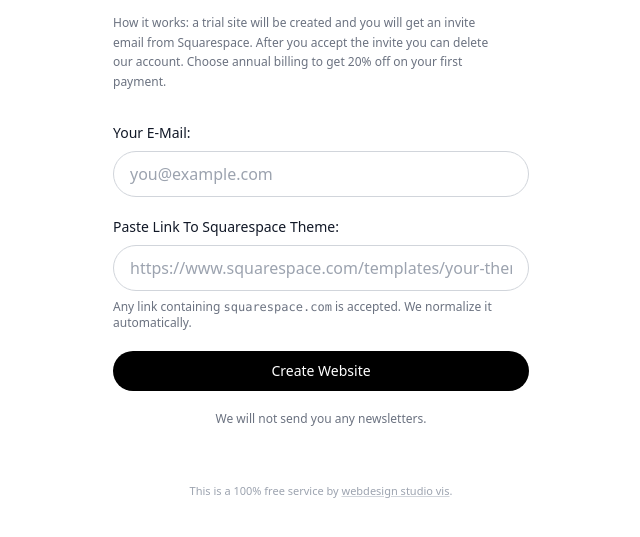
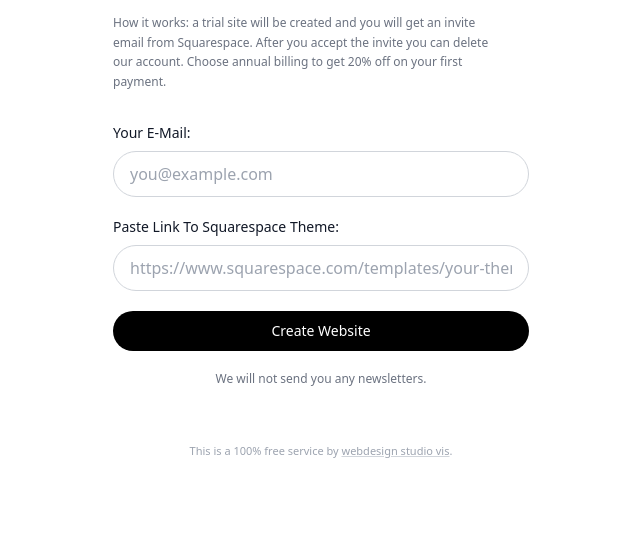
Before and after one commit to philippkochman1995/squarespace20, a plain HTML site: page index.html in a window 1280 px wide. Shown: the part 227-764 px from the top of the page, without its empty margins (319-959 px from the left). Drawn offline with nearby package versions, Linux system fonts and the light colour scheme.

Commit message:
Update index.html

```diff
--- a/index.html
+++ b/index.html
@@ -47,9 +47,6 @@
 <div>
 <label class="block text-sm font-medium" for="templateUrl">Paste Link To Squarespace Theme:</label>
 <input class="mt-2 w-full rounded-full border border-gray-300 px-4 py-2.5 focus:border-black" id="templateUrl" inputmode="url" name="TemplateURL" placeholder="https://www.squarespace.com/templates/your-theme" type="url"/>
-<small class="block mt-2 text-xs text-gray-500">
-              Any link containing <code>squarespace.com</code> is accepted. We normalize it automatically.
-            </small>
 </div>
 <!-- Honeypot against bots -->
 <div aria-hidden="true" class="hidden">
```
